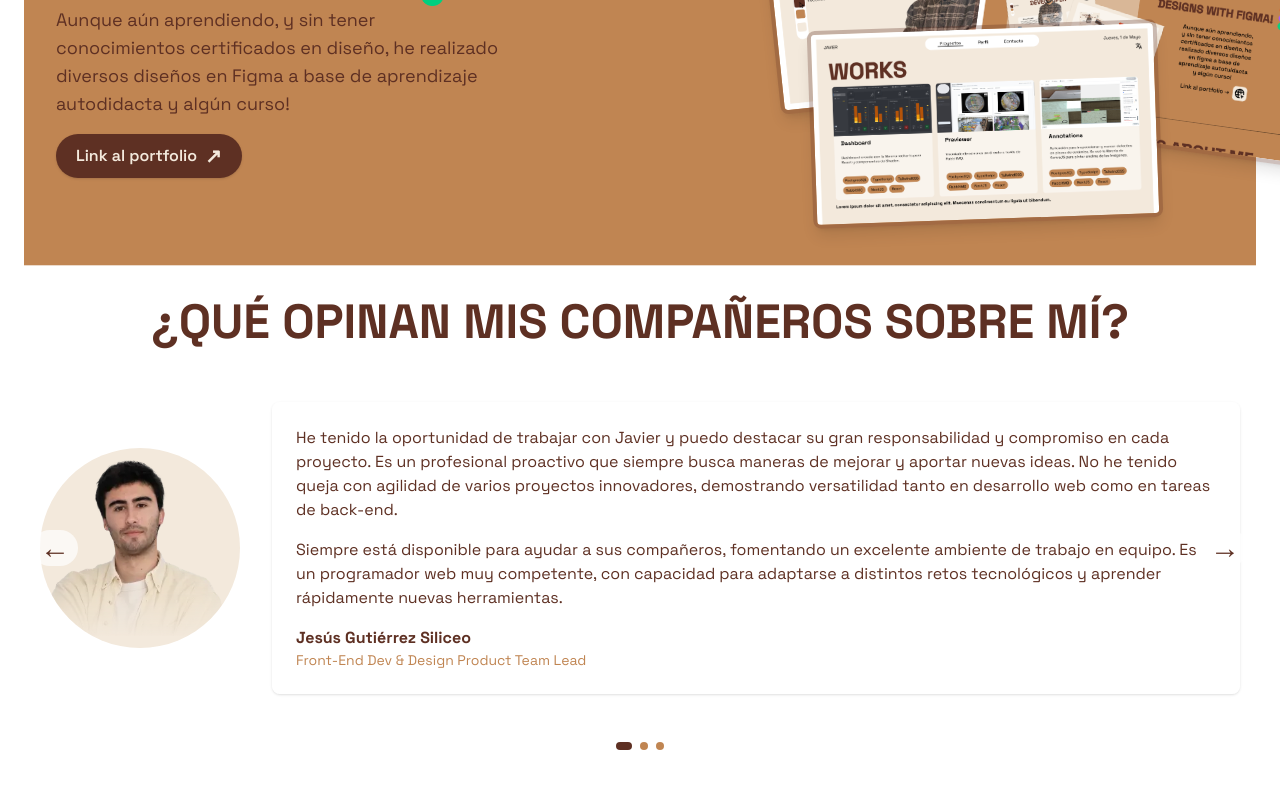
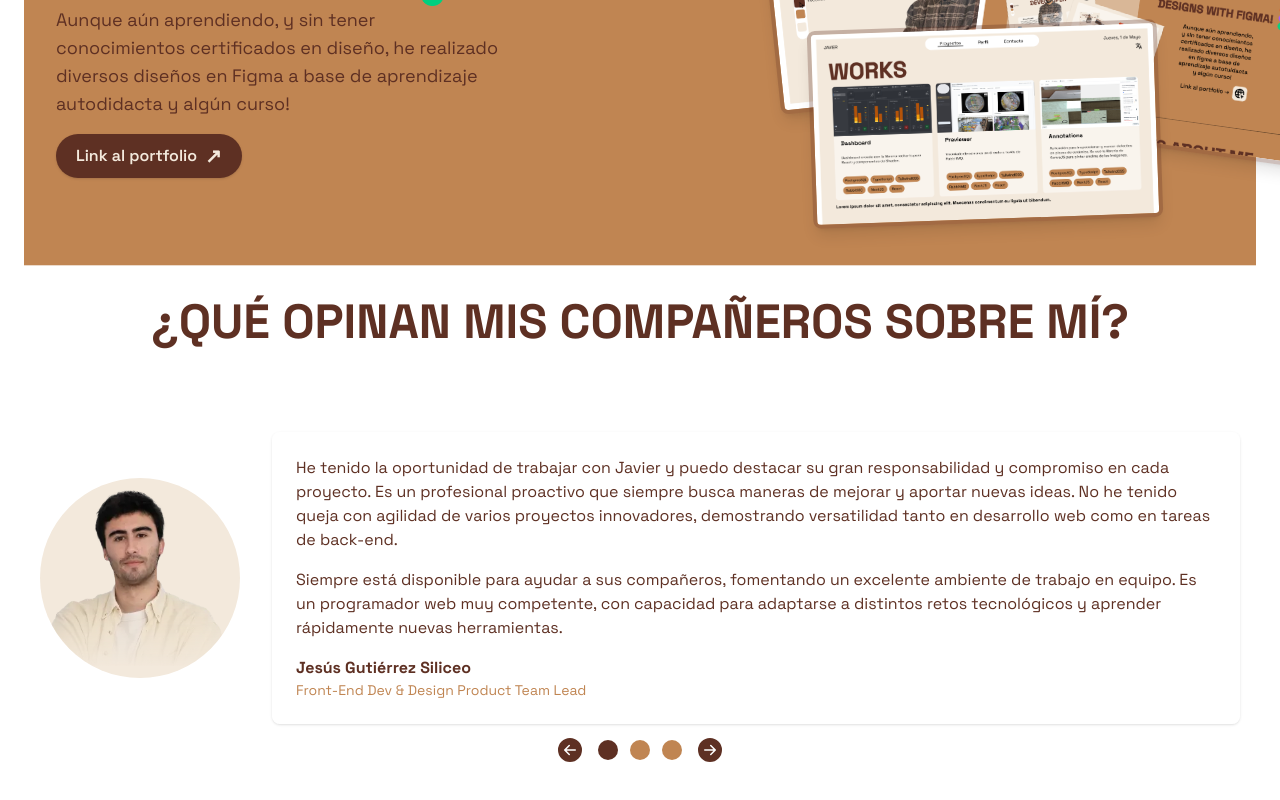
Before and after one commit to jvgemelo/javi-portfolio, a Next.js app: page /proyectos in a window 1280 px wide. Shown: the part 1361-2161 px from the top of the page. Built offline with nearby package versions, Linux system fonts and the light colour scheme; no server answers.

Commit message:
new component carousel

```diff
--- a/app/proyectos/page.tsx
+++ b/app/proyectos/page.tsx
@@ -1,7 +1,7 @@
 'use client'
 import Link from "next/link";
 import Image from "next/image";
-import { useState, useEffect } from "react";
+import Carousel from "@/components/carousel";
 
 // Datos de ejemplo para los proyectos
 const projects = [
@@ -68,88 +68,22 @@ const testimonials = [
 ];
 
 export default function Projects() {
-  // Carrusel de testimonios estilo profile-photo-carousel
-  const [currentIndex, setCurrentIndex] = useState(0);
-  const [isTransitioning, setIsTransitioning] = useState(false);
-  const [direction, setDirection] = useState<'next' | 'prev'>('next');
-  const [touchStartX, setTouchStartX] = useState<number | null>(null);
-  const [touchEndX, setTouchEndX] = useState<number | null>(null);
-
-  const testimonialsCount = testimonials.length;
-
-  // Índices adyacentes
-  const prevIndex = (currentIndex - 1 + testimonialsCount) % testimonialsCount;
-  const nextIndex = (currentIndex + 1) % testimonialsCount;
-
-  // Navegación
-  const goToNext = () => {
-    if (isTransitioning || testimonialsCount <= 1) return;
-    setDirection('next');
-    setIsTransitioning(true);
-    setCurrentIndex((prev) => (prev + 1) % testimonialsCount);
-    setTimeout(() => setIsTransitioning(false), 500);
-  };
-
-  const goToPrevious = () => {
-    if (isTransitioning || testimonialsCount <= 1) return;
-    setDirection('prev');
-    setIsTransitioning(true);
-    setCurrentIndex((prev) => (prev - 1 + testimonialsCount) % testimonialsCount);
-    setTimeout(() => setIsTransitioning(false), 500);
-  };
-
-  // Swipe handlers
-  const minSwipeDistance = 50;
-  const onTouchStart = (e: React.TouchEvent) => {
-    setTouchEndX(null);
-    setTouchStartX(e.targetTouches[0].clientX);
-  };
-  const onTouchMove = (e: React.TouchEvent) => {
-    setTouchEndX(e.targetTouches[0].clientX);
-  };
-  const onTouchEnd = () => {
-    if (!touchStartX || !touchEndX) return;
-    const distance = touchStartX - touchEndX;
-    if (distance > minSwipeDistance) {
-      setDirection('next');
-      goToNext();
-    } else if (distance < -minSwipeDistance) {
-      setDirection('prev');
-      goToPrevious();
-    }
-  };
-
   // Renderizado de cada testimonio
-  function TestimonialCard({ testimonial, size, blur, opacity, zIndex }: {
+  function TestimonialCard({ testimonial }: {
     testimonial: typeof testimonials[0],
-    size: "lg" | "sm",
-    blur?: boolean,
-    opacity?: number,
-    zIndex?: number,
   }) {
     return (
-      <div
-        className={`
-          relative flex flex-col md:flex-row items-center gap-8
-          transition-all duration-500 ease-in-out
-          ${size === "lg" ? "w-full md:w-[1200px] scale-100" : "w-2/3 md:w-[400px] scale-90"}
-        `}
-        style={{
-          filter: blur ? "blur(2px)" : undefined,
-          opacity: opacity ?? 1,
-          zIndex: zIndex ?? 1,
-        }}
-      >
+      <div className="flex-shrink-0 w-full flex flex-col md:flex-row items-center gap-8 px-4">
         <div className="flex-shrink-0 mt-4 mb-4 md:my-0">
           <Image
             src={testimonial.image}
             alt="Testimonio"
-            width={size === "lg" ? 120 : 100}
-            height={size === "lg" ? 120 : 100}
-            className="bg-crema rounded-full md:w-[200px] md:h-[200px]"
+            width={200}
+            height={200}
+            className="bg-crema rounded-full w-[120px] h-[120px] md:w-[200px] md:h-[200px]"
           />
         </div>
-        <div className={`bg-white/80 rounded-lg shadow p-6 text-chocolate text-base flex-1 ${size === "lg" ? "" : "text-sm"}`}>
+        <div className="bg-white/80 rounded-lg shadow p-6 text-chocolate text-base flex-1">
           {testimonial.text.map((paragraph, idx) => (
             <p className="mb-4" key={idx}>{paragraph}</p>
           ))}
@@ -271,49 +205,15 @@ export default function Projects() {
           <h2 className="text-3xl md:text-5xl font-bold text-chocolate mb-8 text-center mt-8">
             ¿QUÉ OPINAN MIS COMPAÑEROS SOBRE MÍ?
           </h2>
-          <div
-            className="relative flex justify-center items-center h-[500px] md:h-[340px] overflow-hidden mt-8 md:mt-0"
-            onTouchStart={onTouchStart}
-            onTouchMove={onTouchMove}
-            onTouchEnd={onTouchEnd}
-          >
-            {/* Mostramos solo la tarjeta actual, sin animaciones */}
-            <div className="relative z-10">
-              <TestimonialCard testimonial={testimonials[currentIndex]} size="lg" />
-            </div>
-
-            {/* Flechas de navegación */}
-            <button
-              onClick={goToPrevious}
-              className="absolute left-2 top-1/2 -translate-y-1/2 text-chocolate text-3xl font-bold px-2 hover:text-caramelo transition z-20 bg-white/70 rounded-full"
-              aria-label="Anterior"
-              disabled={isTransitioning}
-            >
-              &#8592;
-            </button>
-            <button
-              onClick={goToNext}
-              className="absolute right-2 top-1/2 -translate-y-1/2 text-chocolate text-3xl font-bold px-2 hover:text-caramelo transition z-20 bg-white/70 rounded-full"
-              aria-label="Siguiente"
-              disabled={isTransitioning}
-            >
-              &#8594;
-            </button>
-          </div>
-
-          {/* Indicadores de puntos */}
-          <div className="flex justify-center gap-2 mt-6">
-            {testimonials.map((_, index) => (
-              <button
-                key={index}
-                className={`w-2 h-2 rounded-full transition-all ${index === currentIndex ? 'bg-chocolate w-4' : 'bg-caramelo'
-                  }`}
-                onClick={() => {
-                  if (isTransitioning || index === currentIndex) return;
-                  setCurrentIndex(index);
-                }}
-              />
-            ))}
+          <div className="mt-8">
+            <Carousel
+              items={testimonials}
+              renderItem={(testimonial) => <TestimonialCard testimonial={testimonial} />}
+              minHeight="400px"
+              arrowColor="text-chocolate"
+              activeIndicatorColor="bg-chocolate"
+              inactiveIndicatorColor="bg-caramelo hover:bg-chocolate/70"
+            />
           </div>
         </div>
       </section>
--- /dev/null
+++ b/components/carousel.tsx
@@ -0,0 +1,109 @@
+'use client';
+
+import { useState, useCallback, ReactNode } from "react";
+import { BsFillArrowRightCircleFill, BsFillArrowLeftCircleFill } from "react-icons/bs";
+
+interface CarouselProps<T> {
+  items: T[];
+  renderItem: (item: T, index: number) => ReactNode;
+  showArrows?: boolean;
+  showIndicators?: boolean;
+  minHeight?: string;
+  arrowColor?: string;
+  activeIndicatorColor?: string;
+  inactiveIndicatorColor?: string;
+  transitionDuration?: string;
+}
+
+export default function Carousel<T>({
+  items,
+  renderItem,
+  showArrows = true,
+  showIndicators = true,
+  minHeight = "400px",
+  arrowColor = "text-chocolate",
+  activeIndicatorColor = "bg-chocolate",
+  inactiveIndicatorColor = "bg-caramelo hover:bg-chocolate/70",
+  transitionDuration = "duration-[1500ms]",
+}: CarouselProps<T>) {
+  const [current, setCurrent] = useState(0);
+
+  const nextSlide = useCallback(() => {
+    setCurrent((prev) => (prev === items.length - 1 ? 0 : prev + 1));
+  }, [items.length]);
+
+  const previousSlide = useCallback(() => {
+    setCurrent((prev) => (prev === 0 ? items.length - 1 : prev - 1));
+  }, [items.length]);
+
+  const handleManualNavigation = useCallback((newIndex: number) => {
+    setCurrent(newIndex);
+  }, []);
+
+  if (items.length === 0) {
+    return null;
+  }
+
+  return (
+    <div className="overflow-hidden relative">
+      <div
+        className={`flex transition-transform ease-in-out ${transitionDuration}`}
+        style={{ transform: `translateX(-${current * 100}%)` }}
+      >
+        {items.map((item, index) => (
+          <div
+            key={index}
+            className="flex-shrink-0 w-full flex items-center justify-center"
+            style={{ minHeight }}
+          >
+            {renderItem(item, index)}
+          </div>
+        ))}
+      </div>
+
+      {/* Controles de navegación (flechas e indicadores) */}
+      {(showArrows || showIndicators) && items.length > 1 && (
+        <div className="absolute bottom-4 left-0 right-0 flex justify-center items-center gap-4 z-50 pointer-events-none">
+          {/* Flecha izquierda */}
+          {showArrows && (
+            <button
+              onClick={previousSlide}
+              className={`pointer-events-auto hover:scale-110 transition-transform duration-200 ${arrowColor} text-2xl`}
+              aria-label="Anterior"
+            >
+              <BsFillArrowLeftCircleFill />
+            </button>
+          )}
+
+          {/* Indicadores de puntos */}
+          {showIndicators && (
+            <div className="flex justify-center gap-3 pointer-events-none">
+              {items.map((_, i) => {
+                return (
+                  <div
+                    onClick={() => handleManualNavigation(i)}
+                    key={"circle" + i}
+                    className={`rounded-full w-5 h-5 cursor-pointer transition-colors duration-200 pointer-events-auto ${
+                      i === current ? activeIndicatorColor : inactiveIndicatorColor
+                    }`}
+                  />
+                );
+              })}
+            </div>
+          )}
+
+          {/* Flecha derecha */}
+          {showArrows && (
+            <button
+              onClick={nextSlide}
+              className={`pointer-events-auto hover:scale-110 transition-transform duration-200 ${arrowColor} text-2xl`}
+              aria-label="Siguiente"
+            >
+              <BsFillArrowRightCircleFill />
+            </button>
+          )}
+        </div>
+      )}
+    </div>
+  );
+}
```
